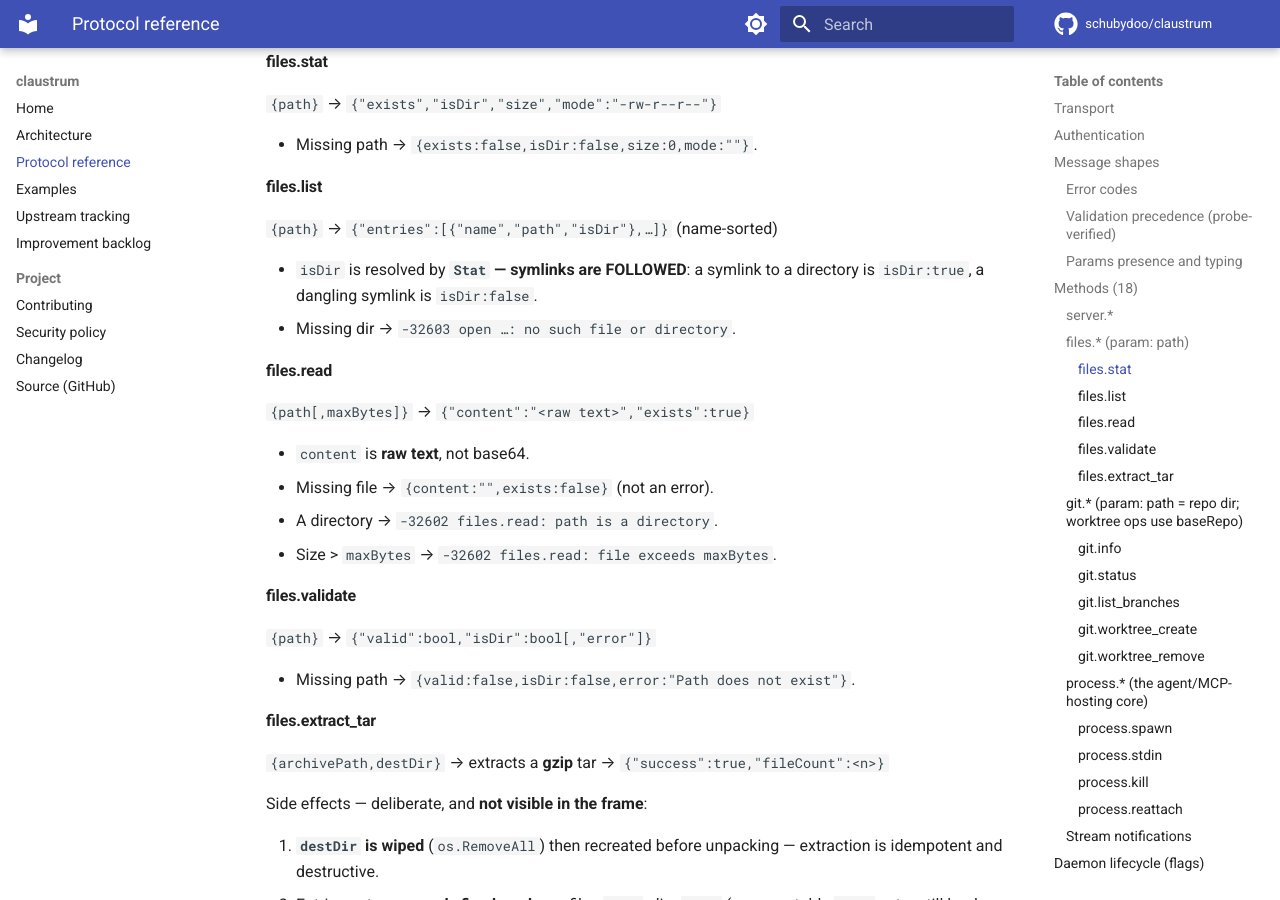
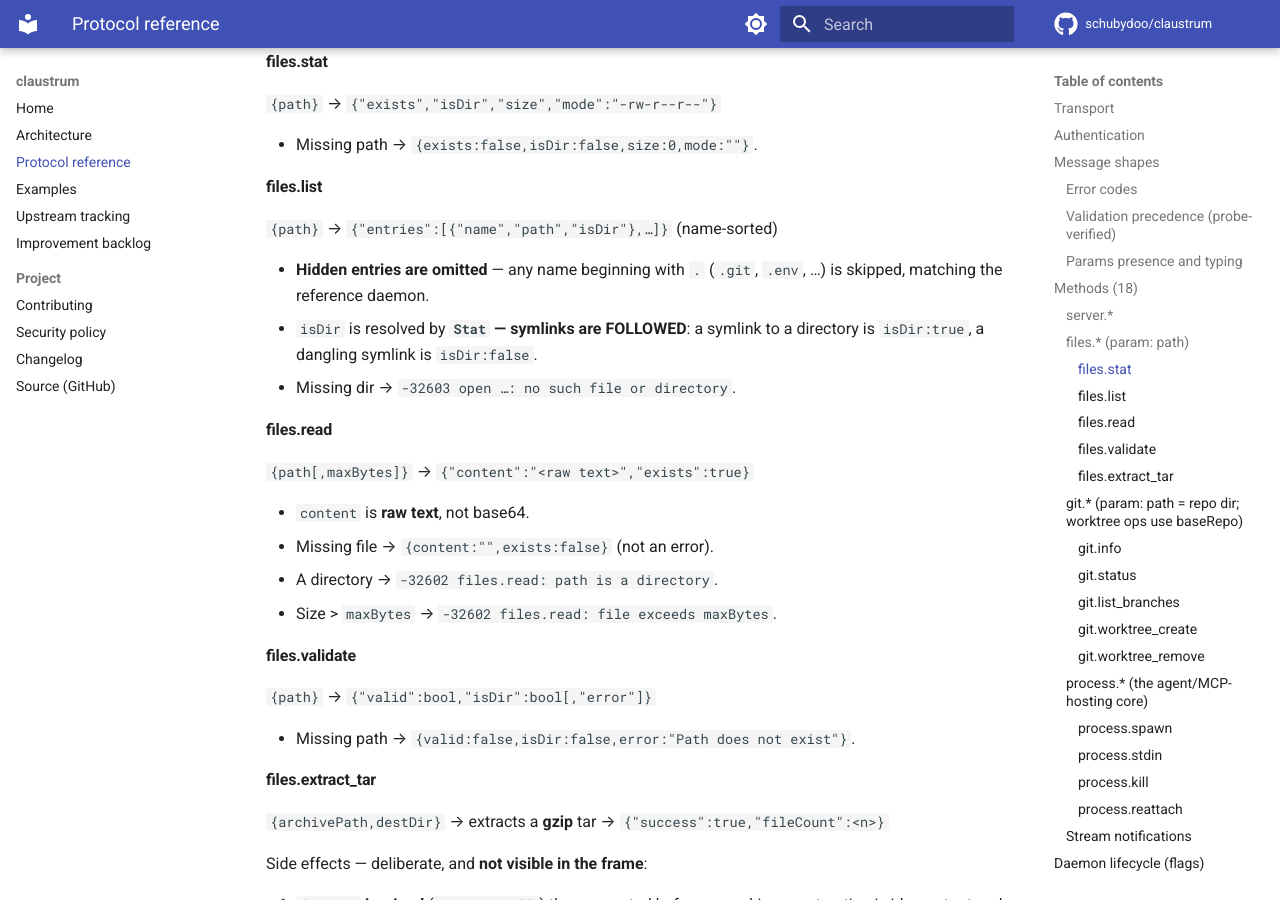
Before and after one commit to schubydoo/claustrum, an MkDocs documentation site: the page built from docs/PROTOCOL.md, in a window 1280 px wide and 900 px high, scrolled down 3000 px. Built offline with MkDocs 1.6.1 and Material for MkDocs 9.7.7, drawn with Linux system fonts in a browser that asks for light colours; comment, search, counter and statistics services are not loaded.

Commit message:
docs: note files.list omits hidden entries (#101)
The dotfile-filtering behavior shipped in #98 (files.list skips "."-prefixed
entries to match the reference) was only captured in a code comment. Document
it in the files.list method section so the behavioral contract is complete.

Co-authored-by: Schuby <12485317+schubydoo@users.noreply.github.com>
Co-authored-by: Claude Opus 4.8 (1M context) <noreply@anthropic.com>

```diff
--- a/docs/PROTOCOL.md
+++ b/docs/PROTOCOL.md
@@ -131,6 +131,8 @@ process.spawn  process.stdin  process.kill  process.reattach
 
 `{path}` → `{"entries":[{"name","path","isDir"},…]}` (name-sorted)
 
+- **Hidden entries are omitted** — any name beginning with `.` (`.git`, `.env`,
+  …) is skipped, matching the reference daemon.
 - `isDir` is resolved by **`Stat` — symlinks are FOLLOWED**: a symlink to a
   directory is `isDir:true`, a dangling symlink is `isDir:false`.
 - Missing dir → `-32603 open …: no such file or directory`.
```
